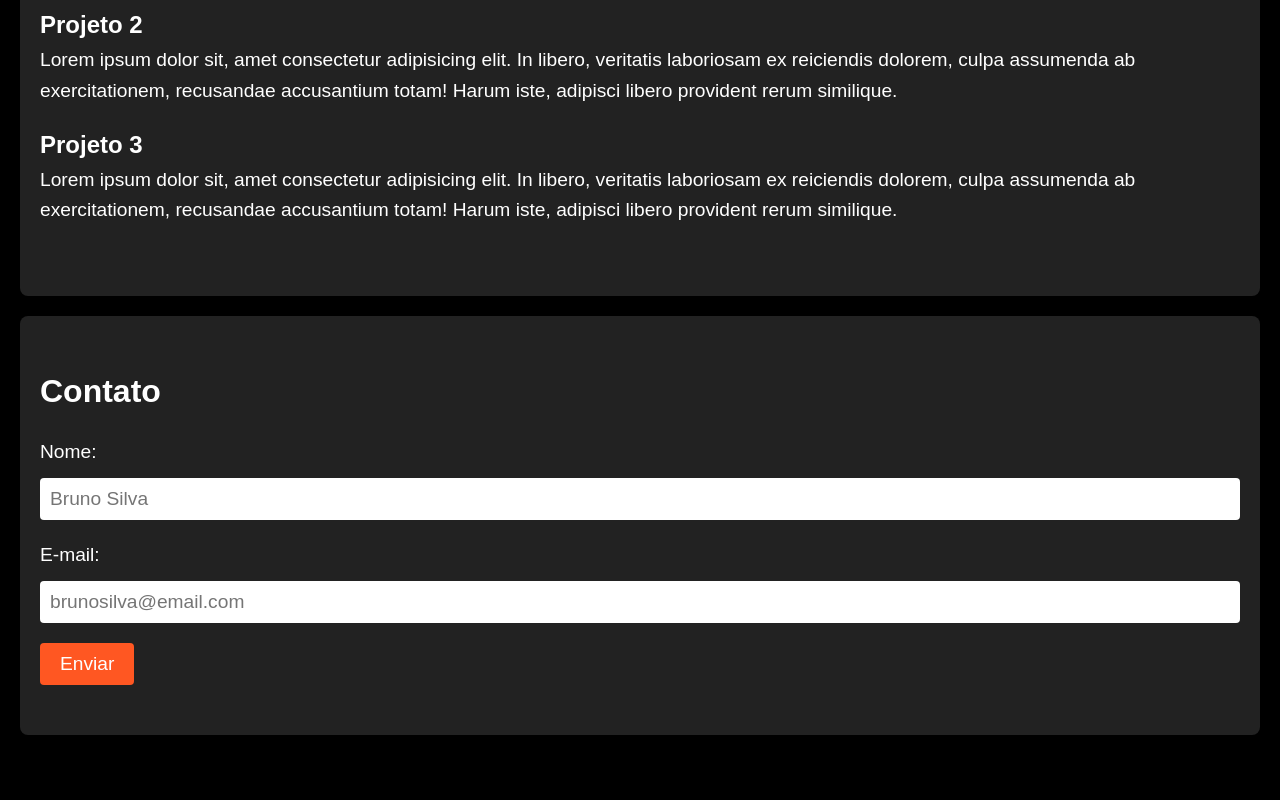
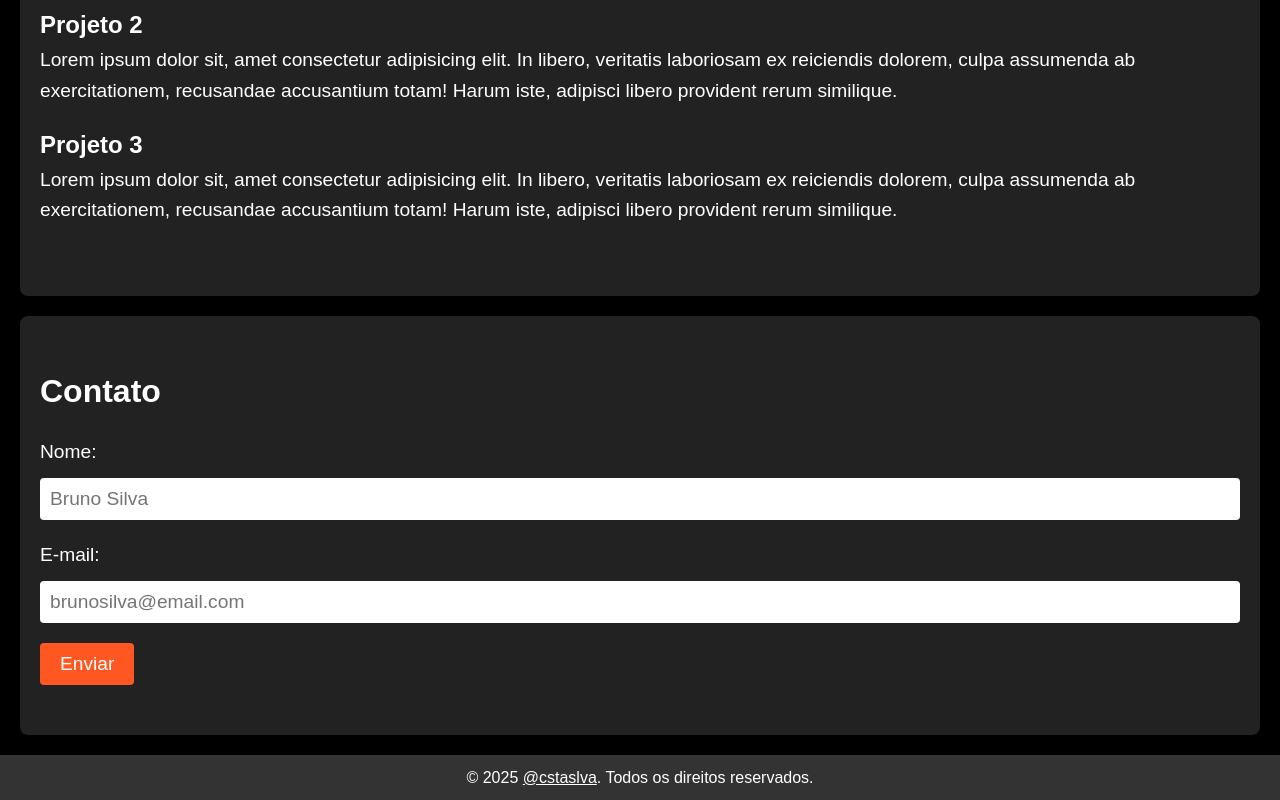
Before and after one commit to cstaslva/site-pessoal, a plain HTML site: page index.html in a window 1280 px wide. Shown: the part 865-1665 px from the top of the page. Before the commit the page ends 1620 px from the top, so only its background shows below. Drawn offline with Linux system fonts and the light colour scheme.

Commit message:
Criação da estrutura e estilização do 'footer'

```diff
--- a/index.html
+++ b/index.html
@@ -57,5 +57,9 @@
             <button type="submit">Enviar</button>
         </form>
     </section>
+
+    <footer id="footer">
+        <p>&copy; 2025 <a href="https://github.com/cstaslva/">@cstaslva</a>. Todos os direitos reservados.</p>
+    </footer>
 </body>
 </html>
--- a/styles.css
+++ b/styles.css
@@ -97,3 +97,19 @@ body {
 #contact-form button:hover {
     background-color: #e64a19;
 }
+
+/* footer */
+#footer {
+    padding: 10px;
+    text-align: center;
+    background-color: #333333;
+}
+
+#footer a {
+    color: #ffffff;
+    transition: color 0.3s ease;
+}
+
+#footer a:hover {
+    color: #ff5722;
+}
```
